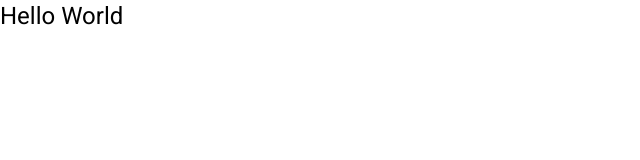
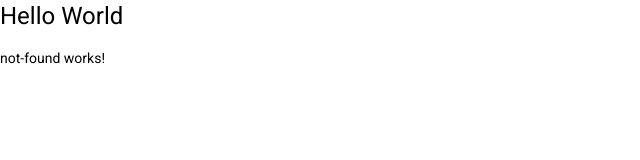
Before and after one commit to Juansecu/heroesApp, an Angular app: page / in a window 1280 px wide. Shown: the top 160 px of the page, without its empty margins (0-640 px from the left). Built offline with nearby package versions, Linux system fonts and the light colour scheme.

Commit message:
Shared module was added

```diff
--- a/src/app/app.component.html
+++ b/src/app/app.component.html
@@ -1 +1,3 @@
 <h1>Hello World</h1>
+
+<app-not-found></app-not-found>
--- /dev/null
+++ b/src/app/shared/components/not-found/not-found.component.html
@@ -0,0 +1 @@
+<p>not-found works!</p>
--- /dev/null
+++ b/src/app/shared/components/not-found/not-found.component.ts
@@ -0,0 +1,16 @@
+import { Component, OnInit } from '@angular/core';
+
+@Component({
+  selector: 'app-not-found',
+  templateUrl: './not-found.component.html',
+  styles: [
+  ]
+})
+export class NotFoundComponent implements OnInit {
+
+  constructor() { }
+
+  ngOnInit(): void {
+  }
+
+}
```
Also changed, not shown: src/app/app.module.ts (+7 -10 lines), src/app/shared/shared.module.ts (added, +11 -0 lines).
